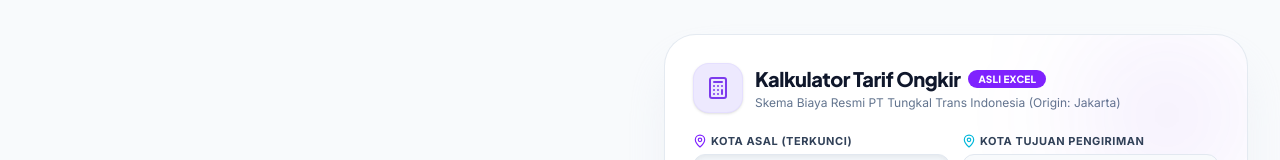
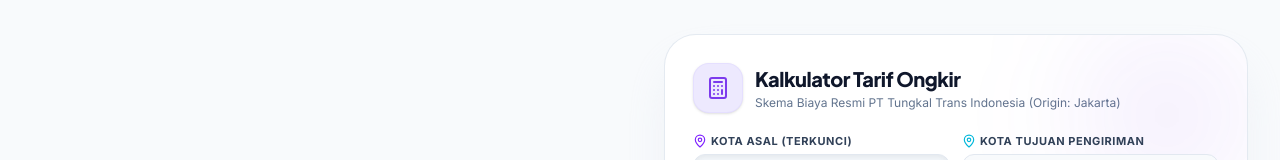
Before and after one commit to andrymhd-lexora/ttranslog, a React (Vite) app: page / in a window 1280 px wide. Shown: the part 126-286 px from the top of the page. Built offline with nearby package versions, Linux system fonts and the light colour scheme.

Commit message:
Add files via upload

```diff
--- a/src/components/PricingSection.tsx
+++ b/src/components/PricingSection.tsx
@@ -2,7 +2,6 @@ import React, { useState } from "react";
 import { Ship, Plane, Package, Truck, Scale, Clock, MapPin, ShieldCheck, ArrowRight, CheckCircle2, PhoneCall, AlertTriangle, FileText, Anchor, Info, HelpCircle, Box, Sparkles } from "lucide-react";
 import { TranslationDict, Language } from "../types";
 import { getCargoRules } from "../data";
-import TariffTableBrowser from "./TariffTableBrowser";
 import VolumetricFormulaModal from "./VolumetricFormulaModal";
 
 interface PricingSectionProps {
@@ -269,9 +268,6 @@ export default function PricingSection({ lang, t }: PricingSectionProps) {
           ))}
         </div>
 
-        {/* Dynamic Rate Matrix Table from Excel Datasets */}
-        <TariffTableBrowser lang={lang} />
-
         {/* Company Core Values Banner (Matching bottom of reference flyers) */}
         <div className="bg-gradient-to-r from-slate-900 via-indigo-950 to-slate-900 text-white rounded-3xl p-6 sm:p-10 shadow-2xl border border-slate-800">
           <div className="grid grid-cols-2 md:grid-cols-4 gap-6 text-center border-b border-white/10 pb-8">
--- a/src/components/RateCalculator.tsx
+++ b/src/components/RateCalculator.tsx
@@ -223,9 +223,6 @@ export default function RateCalculator({ lang, compactMode = false }: RateCalcul
           <div>
             <h3 className="font-display font-black text-xl text-slate-900 dark:text-white tracking-tight flex items-center gap-2">
               <span>{lang === "ID" ? "Kalkulator Tarif Ongkir" : "Cargo Freight Calculator"}</span>
-              <span className="text-[10px] bg-violet-600 text-white font-extrabold px-2.5 py-0.5 rounded-full uppercase tracking-wide">
-                ASLI EXCEL
-              </span>
             </h3>
             <p className="font-sans text-xs text-slate-500 dark:text-slate-400 mt-0.5">
               {lang === "ID"
```
